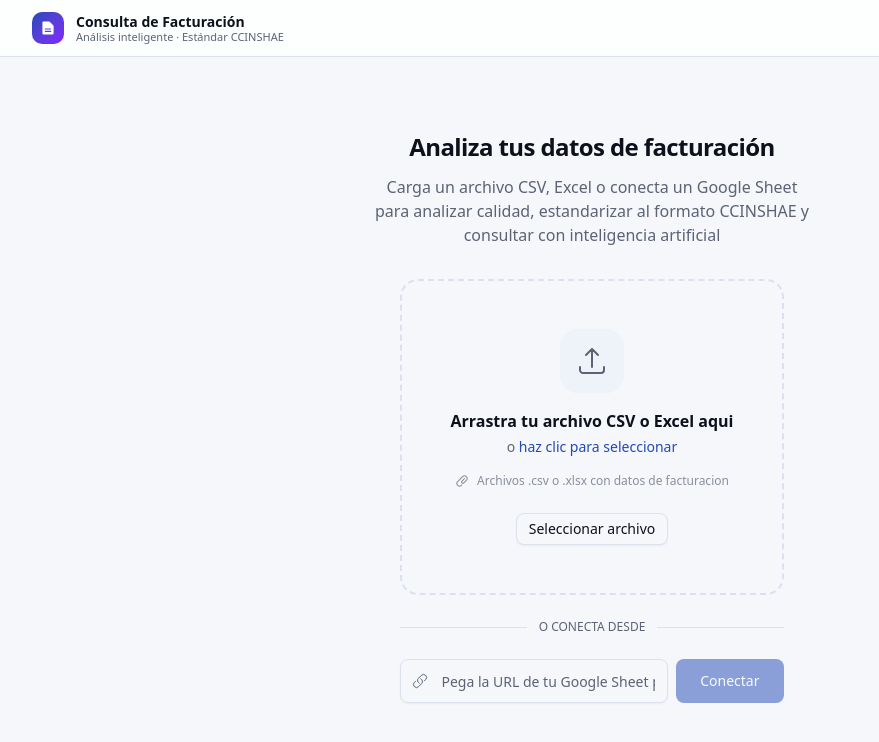
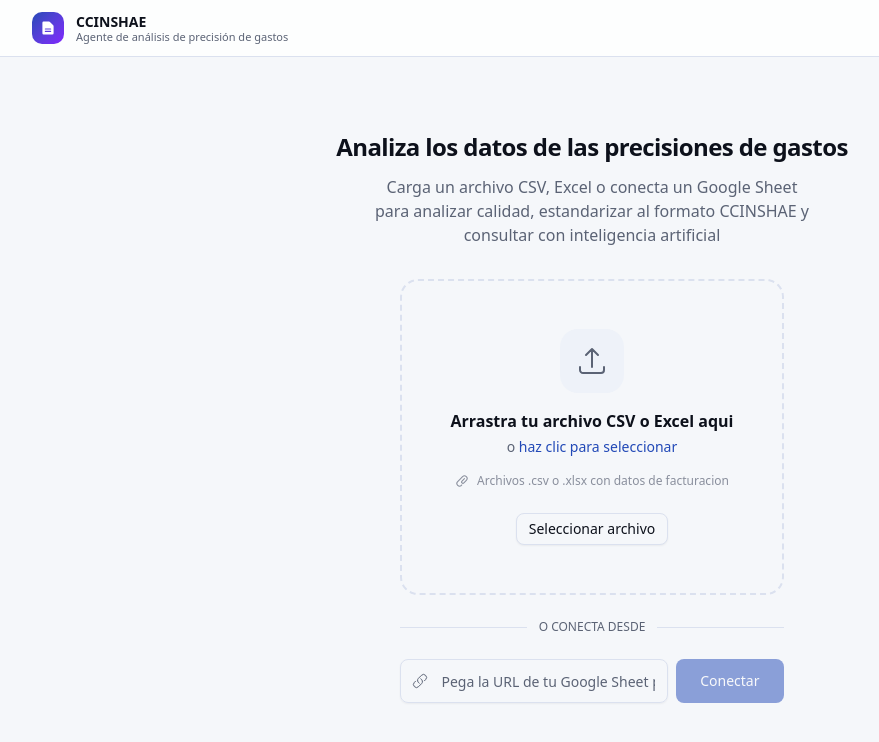
Before and after one commit to DidactivaDev/facturacion-mvp, a Next.js app in the folder app/: page / in a window 1280 px wide. Shown: the top 742 px of the page, without its empty margins (48-927 px from the left). Built offline with nearby package versions, Linux system fonts and the light colour scheme.

Commit message:
[Update] - Text headers

```diff
--- a/app/src/app/layout.tsx
+++ b/app/src/app/layout.tsx
@@ -13,8 +13,8 @@
 });
 
 export const metadata: Metadata = {
-  title: "Consulta de Datos con IA",
-  description: "Sube un CSV o conecta un Google Sheet y consulta tus datos con inteligencia artificial",
+  title: "CCINSHAE",
+  description: "Agente de análisis de precisión de gastos",
 };
 
 export default function RootLayout({
--- a/app/src/app/page.tsx
+++ b/app/src/app/page.tsx
@@ -96,10 +96,10 @@
             </div>
             <div>
               <h1 className="text-sm font-semibold leading-none">
-                Consulta de Facturación
+                CCINSHAE
               </h1>
               <p className="text-[11px] text-muted-foreground leading-none mt-0.5">
-                Análisis inteligente · Estándar CCINSHAE
+                Agente de análisis de precisión de gastos
               </p>
             </div>
           </div>
@@ -119,7 +119,7 @@
           <div className="flex flex-col items-center justify-center min-h-[calc(100vh-8rem)]">
             <div className="text-center mb-8 space-y-3">
               <h2 className="text-2xl font-bold tracking-tight">
-                Analiza tus datos de facturación
+                Analiza los datos de las precisiones de gastos
               </h2>
               <p className="text-muted-foreground max-w-md mx-auto">
                 Carga un archivo CSV, Excel o conecta un Google Sheet para
--- a/app/src/components/KPIDashboard.tsx
+++ b/app/src/components/KPIDashboard.tsx
@@ -87,8 +87,7 @@
 }
 
 /**
- * Parsea un valor monetario que puede venir en formato mexicano:
- * "$ 204,987.00", "$204987", "204,987.00", "$ -", etc.
+ * Parsea un valor monetario
  */
 function parseMoney(raw: unknown): number {
   if (raw === null || raw === undefined) return 0;
```
